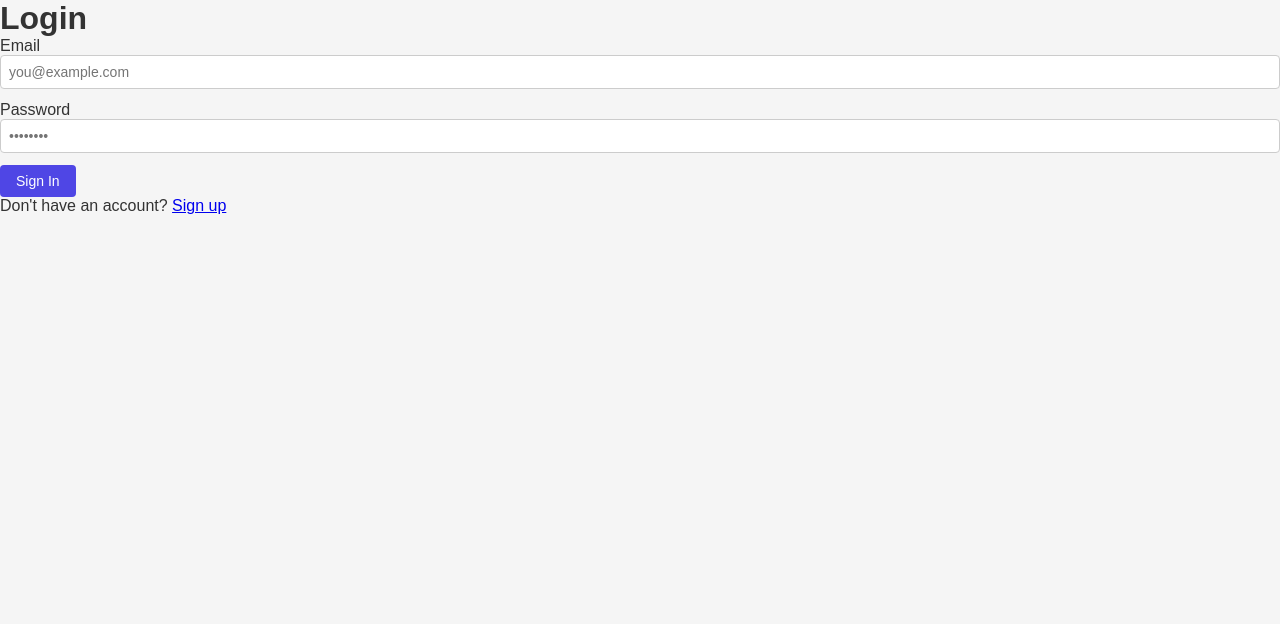
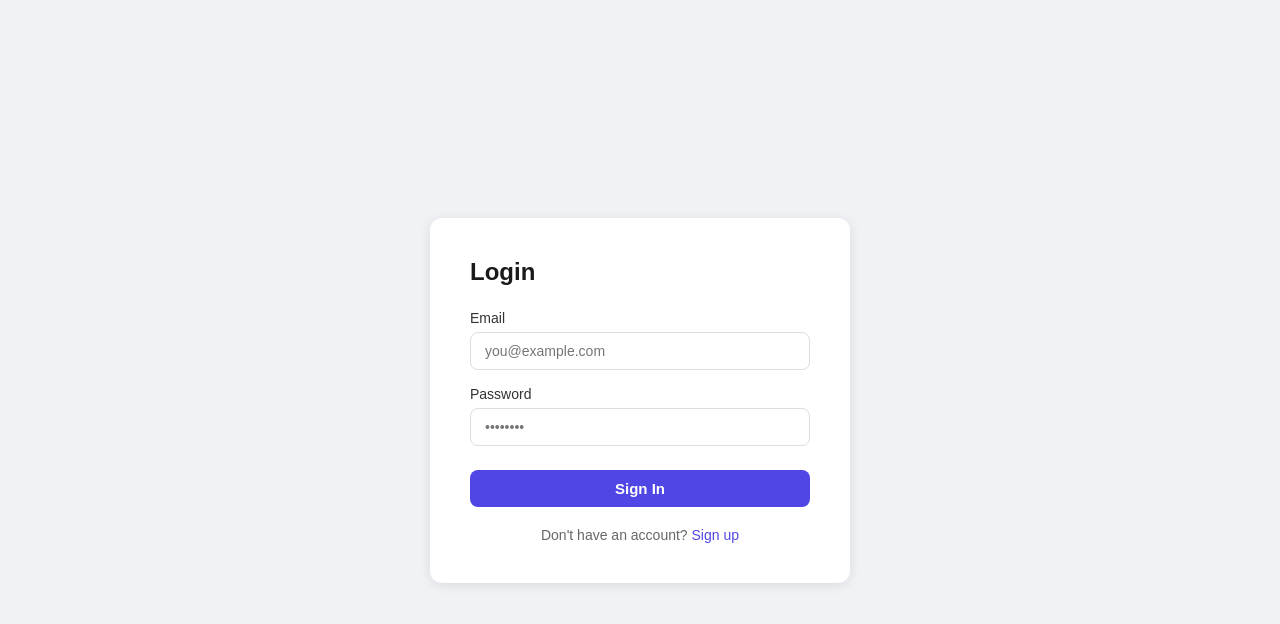
Before and after one commit to Jahazel/trading-journal, a React (Vite) app in the folder frontend/: page /login in a window 1280 px wide. Shown: the top 624 px of the page. Built offline with nearby package versions, Linux system fonts and the light colour scheme.

Commit message:
Add styling for authentication

```diff
--- a/frontend/src/index.css
+++ b/frontend/src/index.css
@@ -6,39 +6,111 @@
 
 body {
   font-family: sans-serif;
-  background-color: #f5f5f5;
+  background-color: #f0f2f5;
   color: #333;
 }
 
-input {
-  display: block;
-  width: 100%;
-  padding: 8px;
-  margin-bottom: 12px;
-  border: 1px solid #ccc;
-  border-radius: 4px;
-  font-size: 14px;
+.auth-page {
+  min-height: 100vh;
+  display: flex;
+  align-items: center;
+  justify-content: center;
+  background-color: #f0f2f5;
 }
 
-button {
-  padding: 8px 16px;
+.auth-card {
+  background: white;
+  padding: 40px;
+  border-radius: 12px;
+  box-shadow: 0 2px 12px rgba(0, 0, 0, 0.1);
+  width: 100%;
+  max-width: 420px;
+}
+
+.auth-header {
+  margin-bottom: 24px;
+}
+
+.auth-header h1 {
+  font-size: 24px;
+  font-weight: 700;
+  color: #1a1a1a;
+}
+
+.form-group {
+  margin-bottom: 16px;
+}
+
+.form-group label {
+  display: block;
+  font-size: 14px;
+  font-weight: 500;
+  color: #333;
+  margin-bottom: 6px;
+}
+
+.form-group input {
+  width: 100%;
+  padding: 10px 14px;
+  border: 1px solid #ddd;
+  border-radius: 8px;
+  font-size: 14px;
+  outline: none;
+  transition: border-color 0.2s;
+}
+
+.form-group input:focus {
+  border-color: #4f46e5;
+}
+
+.form-group span {
+  display: block;
+  font-size: 12px;
+  color: #e53e3e;
+  margin-top: 4px;
+}
+
+.error-msg {
+  font-size: 13px;
+  color: #e53e3e;
+  background: #fff5f5;
+  border: 1px solid #feb2b2;
+  border-radius: 6px;
+  padding: 8px 12px;
+  margin-bottom: 12px;
+}
+
+.auth-btn {
+  width: 100%;
+  padding: 10px;
   background-color: #4f46e5;
   color: white;
   border: none;
-  border-radius: 4px;
+  border-radius: 8px;
+  font-size: 15px;
+  font-weight: 600;
   cursor: pointer;
-  font-size: 14px;
+  transition: background-color 0.2s;
+  margin-top: 8px;
 }
 
-button:hover {
+.auth-btn:hover {
   background-color: #4338ca;
 }
 
-.form-container {
-  max-width: 400px;
-  margin: 80px auto;
-  background: white;
-  padding: 32px;
-  border-radius: 8px;
-  box-shadow: 0 2px 8px rgba(0, 0, 0, 0.1);
+.auth-switch {
+  text-align: center;
+  margin-top: 20px;
+  font-size: 14px;
+  color: #666;
 }
+
+.auth-switch a {
+  color: #4f46e5;
+  text-decoration: none;
+  font-weight: 500;
+}
+
+.auth-switch a:hover {
+  text-decoration: underline;
+}
```
